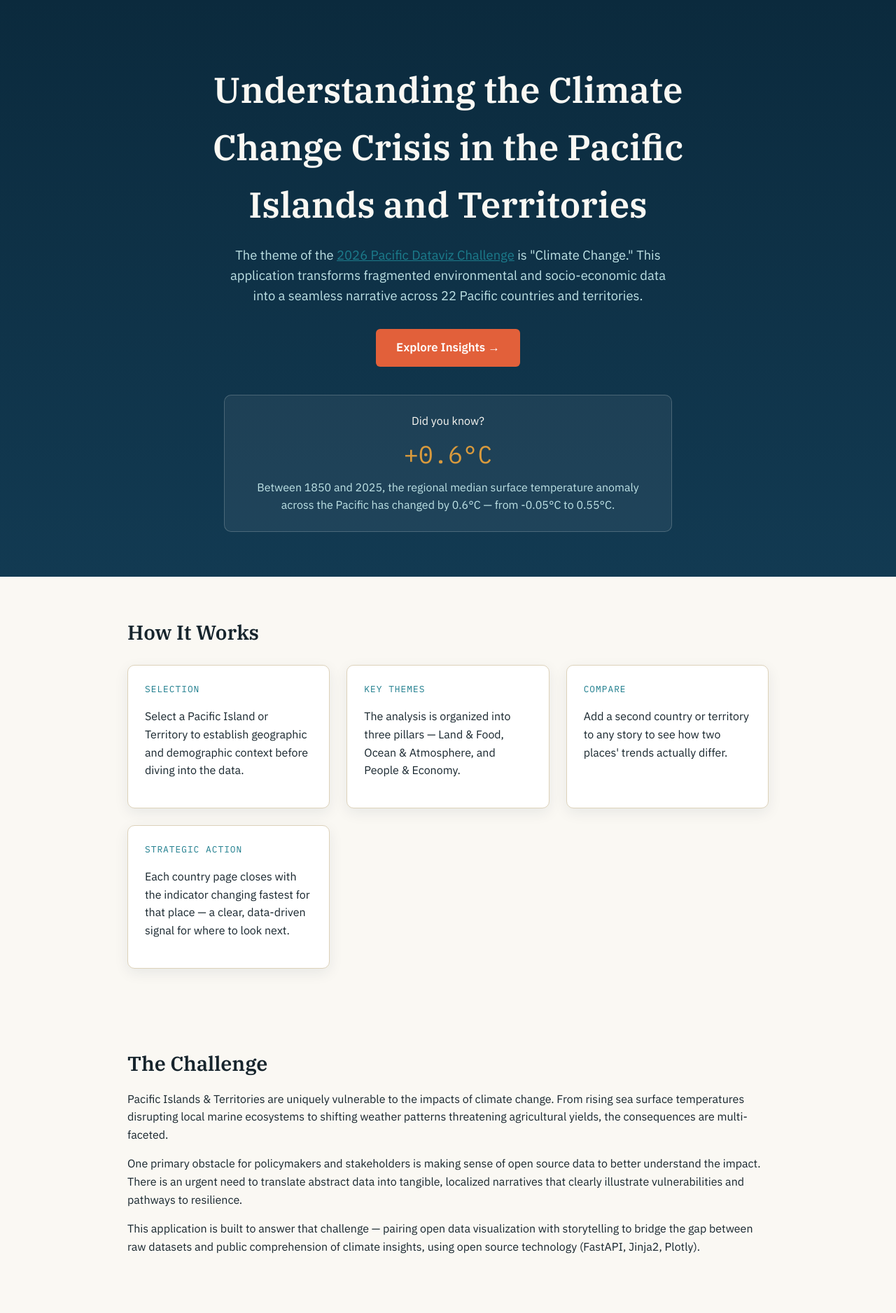
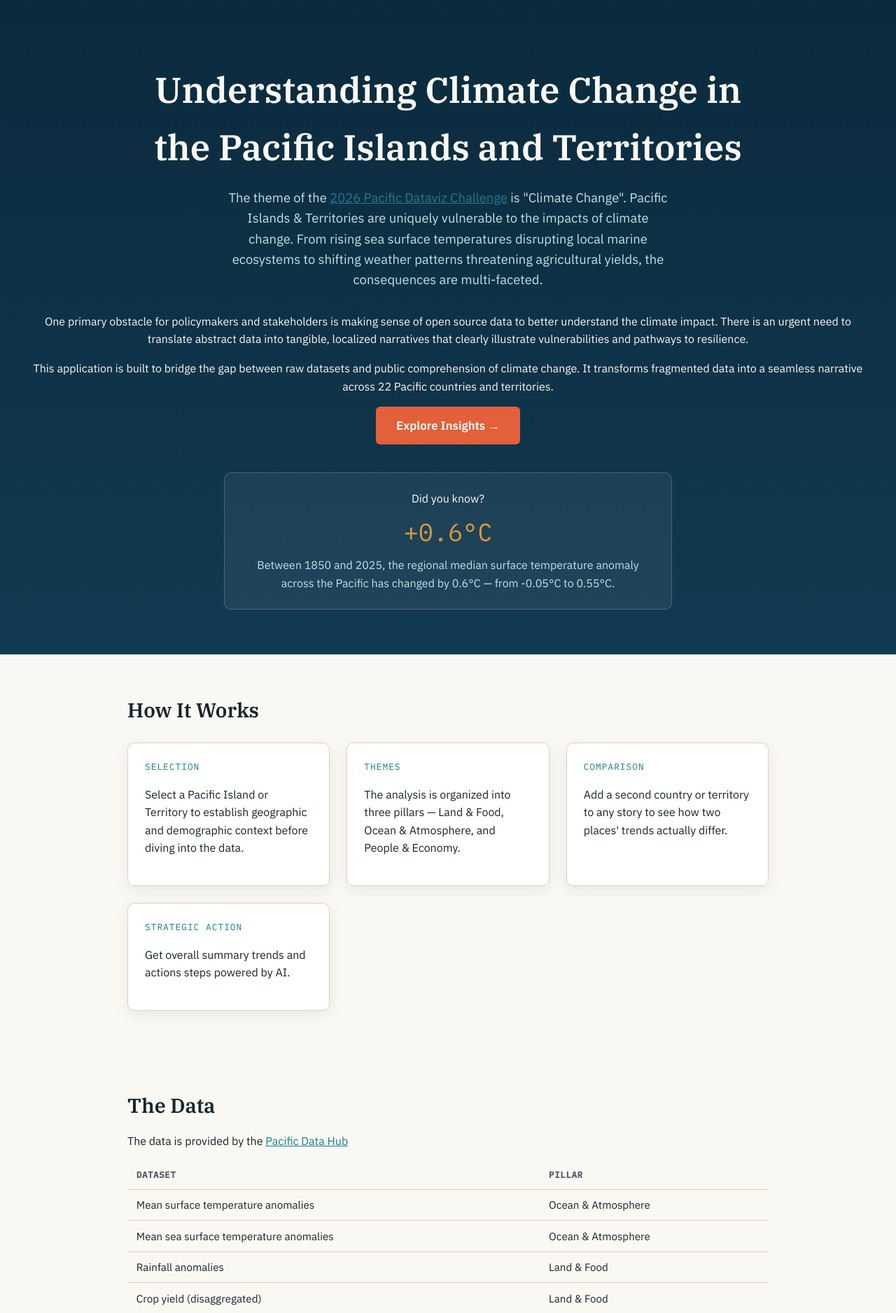
Before and after one commit to edimaudo/Atoll, a FastAPI app: page / in a window 1280 px wide. Shown: the part 76-1952 px from the top of the page at 70% size. Run offline with FastAPI, Linux system fonts and the light colour scheme; some libraries are stand-ins or nearby versions.

Commit message:
Update index.html

```diff
--- a/templates/index.html
+++ b/templates/index.html
@@ -1,15 +1,26 @@
 {% extends "base.html" %}
 
-{% block title %}Atoll — Understanding the Climate Change Crisis in the Pacific{% endblock %}
+{% block title %}Understanding the Climate Change Crisis in the Pacific{% endblock %}
 
 {% block content %}
 <section class="hero">
-    <h1>Understanding the Climate Change Crisis in the Pacific Islands and Territories</h1>
+    <h1>Understanding Climate Change in the Pacific Islands and Territories</h1>
     <p class="lede">
         The theme of the <a href="https://pacificdatavizchallenge.org/" target="_blank" rel="noopener">2026 Pacific Dataviz Challenge</a>
-        is "Climate Change." This application transforms fragmented environmental and socio-economic
-        data into a seamless narrative across {{ territory_count }} Pacific countries and territories.
+        is "Climate Change". Pacific Islands &amp; Territories are uniquely vulnerable to the impacts of climate change.
+        From rising sea surface temperatures disrupting local marine ecosystems to shifting weather
+        patterns threatening agricultural yields, the consequences are multi-faceted.
     </p>
+    <p>
+        One primary obstacle for policymakers and stakeholders is making sense of open source data
+        to better understand the climate impact. There is an urgent need to translate abstract data into
+        tangible, localized narratives that clearly illustrate vulnerabilities and pathways to resilience.
+    </p>
+    <p>
+        This application is built to bridge the gap between raw datasets and public comprehension of climate change.
+        It transforms fragmented data into a seamless narrative across {{ territory_count }} Pacific countries and territories.
+    </p>
+
     <a href="/app" class="btn-cta">Explore Insights →</a>
 
     <div class="headline-stat">
@@ -32,45 +43,25 @@
             before diving into the data.</p>
         </div>
         <div class="how-card">
-            <span class="eyebrow">Key Themes</span>
+            <span class="eyebrow">Themes</span>
             <p>The analysis is organized into three pillars — Land &amp; Food, Ocean &amp; Atmosphere,
             and People &amp; Economy.</p>
         </div>
         <div class="how-card">
-            <span class="eyebrow">Compare</span>
+            <span class="eyebrow">Comparison</span>
             <p>Add a second country or territory to any story to see how two places' trends actually differ.</p>
         </div>
         <div class="how-card">
             <span class="eyebrow">Strategic Action</span>
-            <p>Each country page closes with the indicator changing fastest for that place — a clear,
-            data-driven signal for where to look next.</p>
+            <p>Get overall summary trends and actions steps powered by AI.</p>
         </div>
     </div>
 </section>
 
-<section class="section">
-    <h2>The Challenge</h2>
-    <p>
-        Pacific Islands &amp; Territories are uniquely vulnerable to the impacts of climate change.
-        From rising sea surface temperatures disrupting local marine ecosystems to shifting weather
-        patterns threatening agricultural yields, the consequences are multi-faceted.
-    </p>
-    <p>
-        One primary obstacle for policymakers and stakeholders is making sense of open source data
-        to better understand the impact. There is an urgent need to translate abstract data into
-        tangible, localized narratives that clearly illustrate vulnerabilities and pathways to resilience.
-    </p>
-    <p>
-        This application is built to answer that challenge — pairing open data visualization with
-        storytelling to bridge the gap between raw datasets and public comprehension of climate
-        insights, using open source technology (FastAPI, Jinja2, Plotly).
-    </p>
-</section>
 
 <section class="section">
     <h2>The Data</h2>
-    <p>Every figure in this app comes from the Secretariat of the Pacific Community's public climate
-    and development statistics, re-aggregated to the country level.</p>
+    <p>The data is provided by the <a href="https://pacificdata.org" target="_blank" rel="noopener">Pacific Data Hub</a></p>
     <table class="dataset-table">
         <thead>
             <tr><th>Dataset</th><th>Pillar</th></tr>
@@ -80,7 +71,9 @@
             <tr><td>Mean sea surface temperature anomalies</td><td>Ocean &amp; Atmosphere</td></tr>
             <tr><td>Rainfall anomalies</td><td>Land &amp; Food</td></tr>
             <tr><td>Crop yield (disaggregated)</td><td>Land &amp; Food</td></tr>
+            <tr><td>Livestock yield (disaggregated)</td><td>Land &amp; Food</td></tr>
             <tr><td>Tourist arrivals (disaggregated)</td><td>People &amp; Economy</td></tr>
+            <tr><td>Power generation (disaggregated)</td><td>People &amp; Economy</td></tr>
         </tbody>
     </table>
 </section>
```
